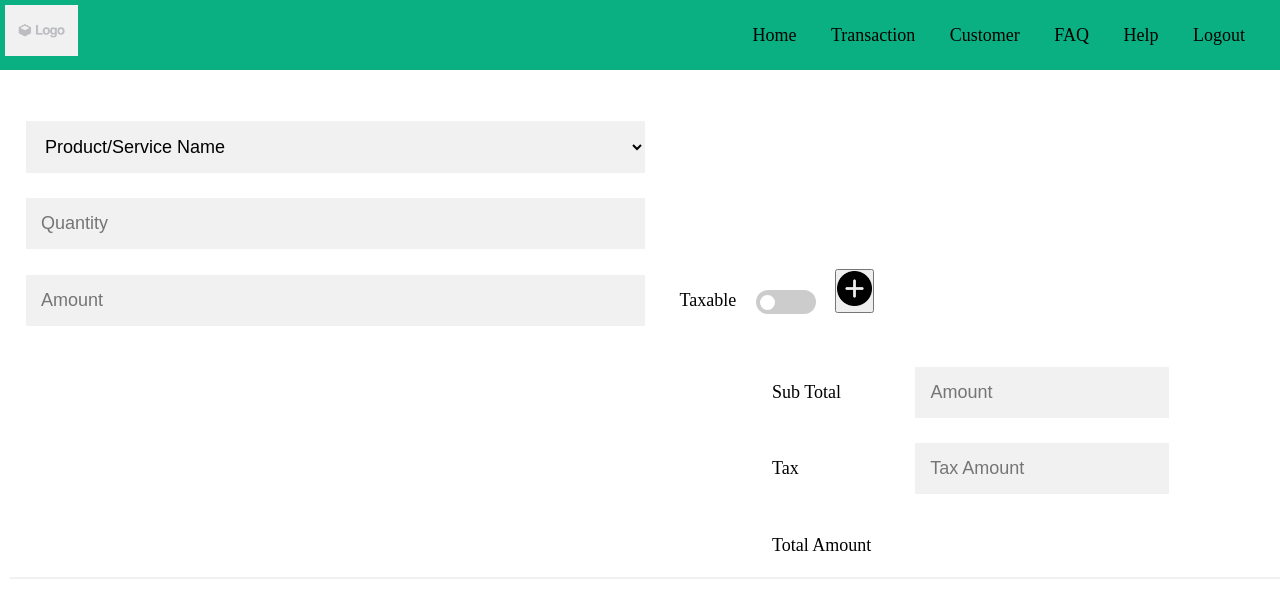
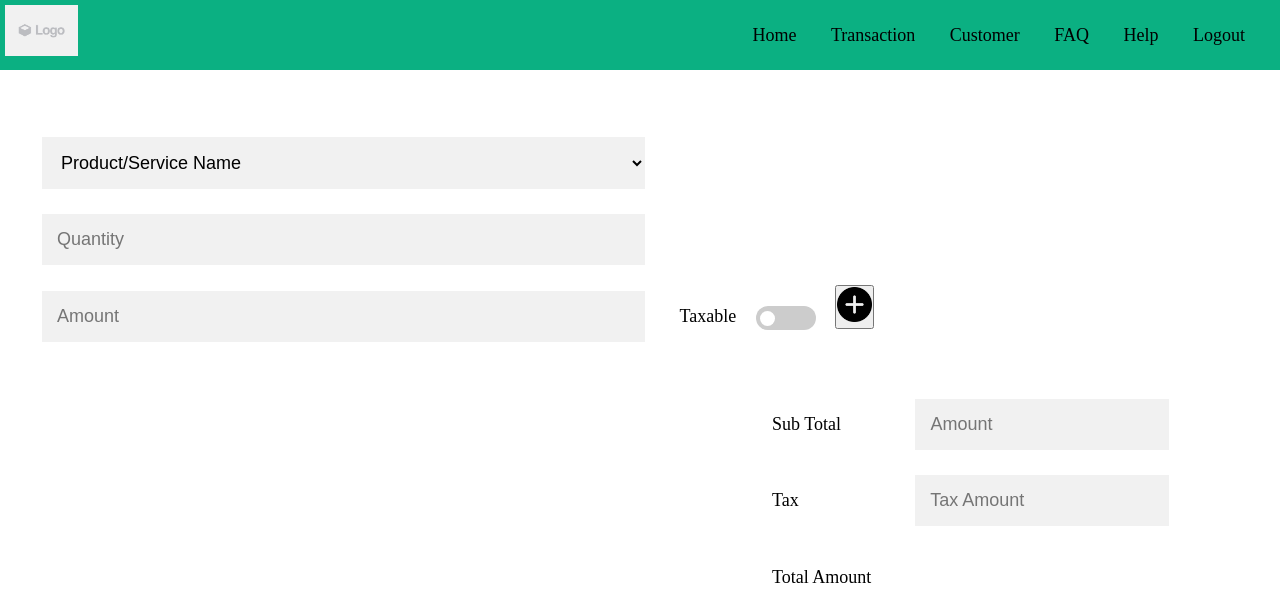
Before and after one commit to priyanka2011-sudo/hack_payment, a PHP site: page /initiation1.php in a window 1280 px wide. Shown: the top 605 px of the page. Run offline with PHP 8.4, Linux system fonts and the light colour scheme; a user stored in the database is signed in.

Commit message:
commit all

```diff
--- a/CSS/mycss.css
+++ b/CSS/mycss.css
@@ -137,10 +137,6 @@
     margin-right: 15px;
   }
 
-  #a_new
-  {
-    margin-left: 5px;
-  }
   #btn
   {
     margin-left: 19px;
@@ -306,7 +302,3 @@
   margin: 20px;
   text-align: center;
 }
-
-#div{
-  margin-left: 10%;
-}
--- a/initiation1.php
+++ b/initiation1.php
@@ -1,6 +1,6 @@
 <?php include "header.php"; ?>
         <form name="form" action="#" onsubmit="return isValid();" method="post">
-        <div class="div">
+        <div class="container">
 
             <div class='col-75'>
 
```
